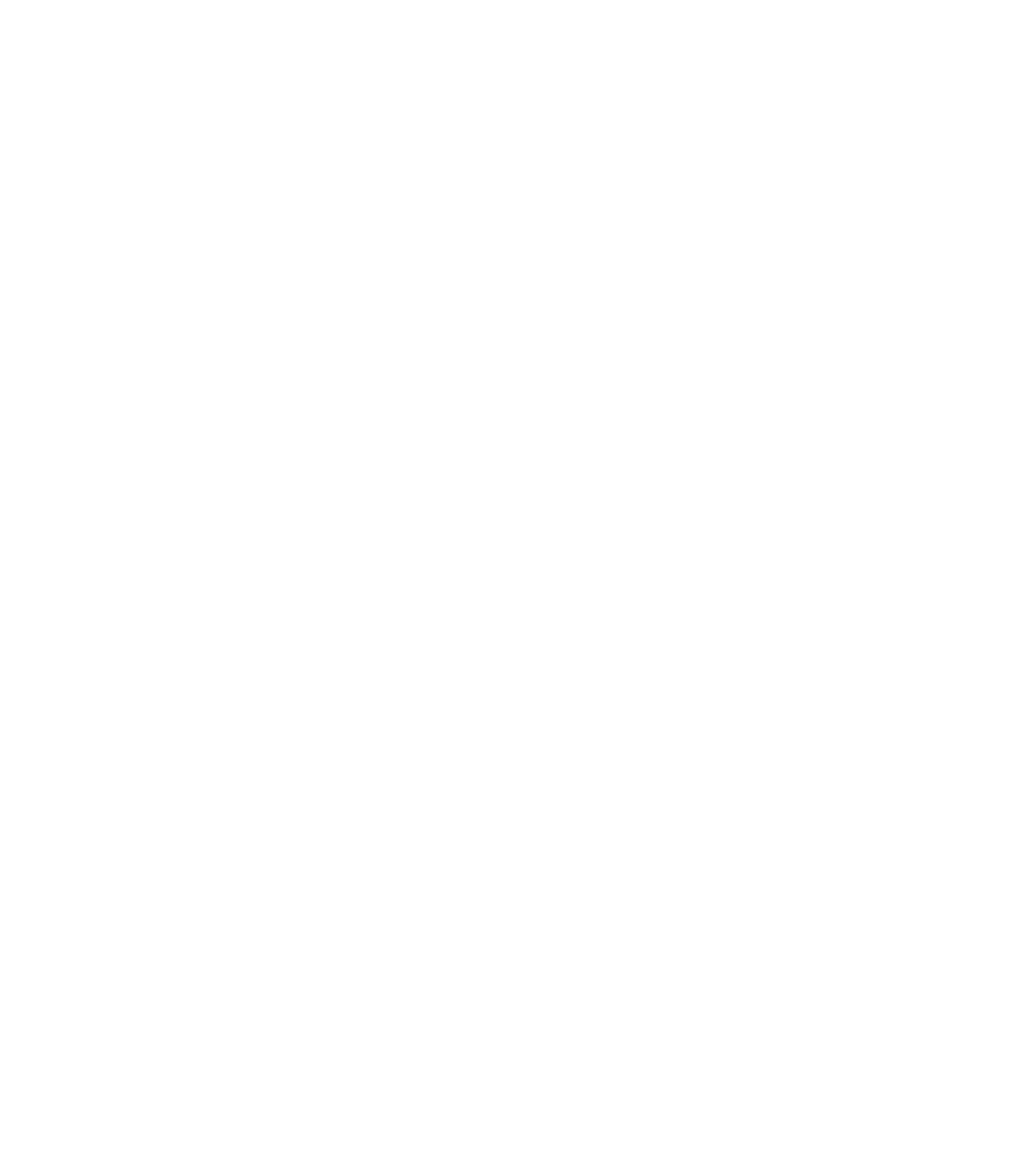
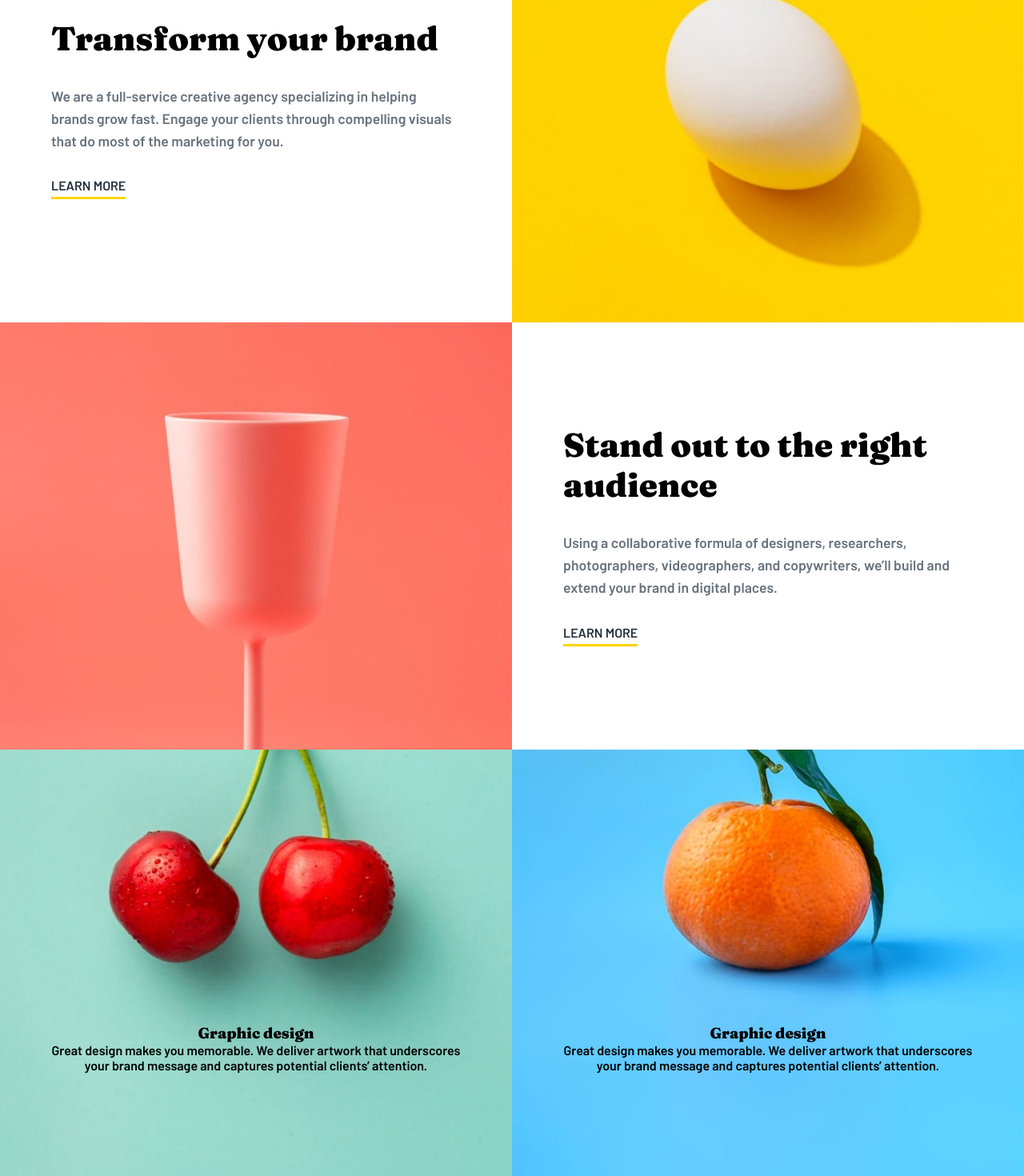
Before and after one commit to Dev-Amna/Agency-landing-page, a React (Vite) app: page / in a window 1280 px wide. Shown: the part 930-2400 px from the top of the page at 80% size. Before the commit the page ends 829 px from the top, so only its background shows below. Built offline with nearby package versions, Linux system fonts and the light colour scheme.

Commit message:
add styling for main section

```diff
--- a/src/components/MainAllSections/MainSection.css
+++ b/src/components/MainAllSections/MainSection.css
@@ -0,0 +1,90 @@
+/* Base layout */
+.stand-audience,
+.photography {
+  display: flex;
+  width: 100%;
+
+}
+
+/* Image section */
+.img-side {
+  position: relative;
+  width: 50%;
+}
+
+.img-side img {
+  width: 100%;
+  height: 100%;
+  object-fit: cover;
+}
+
+.post-set {
+  position: absolute;
+  top: 70%;
+  left: 50%;
+  transform: translate(-50%, -50%);
+  text-align: center;
+
+  width: 80%;
+}
+
+.img-side picture,
+.img-side img {
+  width: 100%;
+  height: 100%;
+  object-fit: cover;
+}
+
+/* Text section */
+.text-side {
+  width: 50%;
+  padding: 4rem;
+  display: flex;
+  flex-direction: column;
+  justify-content: center;
+  gap: 2rem;
+}
+
+.text-side h2 {
+  font-size: 2.6rem;
+  line-height: 1.2;
+}
+
+.text-side p {
+  color: hsl(213, 9%, 45%);
+  font-size: 1.1rem;
+  line-height: 1.6;
+}
+
+.text-side a {
+  font-weight: 700;
+  text-transform: uppercase;
+  text-decoration: none;
+  color: hsl(212, 27%, 19%);
+  border-bottom: 3px solid hsl(51, 100%, 49%);
+  width: fit-content;
+  padding-bottom: 5px;
+}
+
+/* MOBILE RESPONSIVE */
+@media (max-width: 768px) {
+  .stand-audience,
+  .photography {
+    flex-direction: column;
+  }
+
+  .img-side,
+  .text-side {
+    width: 100%;
+
+  }
+
+  .text-side {
+    text-align: center;
+    align-items: center;
+  }
+
+  .img-side {
+    height: auto;
+  }
+}
--- a/src/components/MainAllSections/MainSection.jsx
+++ b/src/components/MainAllSections/MainSection.jsx
@@ -1,11 +1,124 @@
-import React from 'react'
+import React from "react";
+import "./MainSection.css";
 
 function StandOutSection() {
   return (
-    <div>
-      <h2>I'm Main Section</h2>
-    </div>
-  )
+    <>
+      {/* section 1 */}
+      <section className="stand-audience">
+        <div className="text-side">
+          <h2>Transform your brand</h2>
+          <p>
+            We are a full-service creative agency specializing in helping brands
+            grow fast. Engage your clients through compelling visuals that do
+            most of the marketing for you.
+          </p>
+          <a href="#">Learn More</a>
+        </div>
+
+        <div className="img-side">
+          <picture>
+            <source
+              media="(max-width: 767px)"
+              srcSet="./assets/mobile/image-transform.jpg"
+            />
+            <source
+              media="(min-width: 768px)"
+              srcSet="./assets/desktop/image-transform.jpg"
+            />
+            <img
+              src="./assets/desktop/image-transform.jpg"
+              alt="image-transform"
+            />
+          </picture>
+        </div>
+      </section>
+
+      {/* section 2 */}
+      <section className="stand-audience">
+        <div className="img-side">
+          <picture>
+            <source
+              media="(max-width: 767px)"
+              srcSet="./assets/mobile/image-stand-out.jpg"
+            />
+            <source
+              media="(min-width: 768px)"
+              srcSet="./assets/desktop/image-stand-out.jpg"
+            />
+            <img
+              src="./assets/desktop/image-stand-out.jpg"
+              alt="image-stand-out"
+            />
+          </picture>
+        </div>
+
+        <div className="text-side">
+          <h2>Stand out to the right audience</h2>
+          <p>
+            Using a collaborative formula of designers, researchers,
+            photographers, videographers, and copywriters, we’ll build and
+            extend your brand in digital places.
+          </p>
+          <a href="#">Learn More</a>
+        </div>
+      </section>
+
+      {/* section 3 */}
+      <section className="photography">
+        <div className="img-side">
+          <picture>
+            <source
+              media="(max-width: 767px)"
+              srcSet="./assets/mobile/image-graphic-design.jpg"
+            />
+            <source
+              media="(min-width: 768px)"
+              srcSet="./assets/desktop/image-graphic-design.jpg"
+            />
+            <img
+              src="./assets/desktop/image-graphic-design.jpg"
+              alt="image-graphic-design"
+            />
+          </picture>
+
+          <div className="post-set">
+            <h3>Graphic design</h3>
+          <p>
+            Great design makes you memorable. We deliver artwork that
+            underscores your brand message and captures potential clients’
+            attention.
+          </p>
+          </div>
+        </div>
+
+        <div className="img-side">
+          <picture>
+            <source
+              media="(max-width: 767px)"
+              srcSet="./assets/mobile/image-photography.jpg"
+            />
+            <source
+              media="(min-width: 768px)"
+              srcSet="./assets/desktop/image-photography.jpg"
+            />
+            <img
+              src="./assets/desktop/image-photography.jpg"
+              alt="image-photography"
+            />
+          </picture>
+       <div className="post-set">
+           <h3>Graphic design</h3>
+          <p>
+            Great design makes you memorable. We deliver artwork that
+            underscores your brand message and captures potential clients’
+            attention.
+          </p>
+       </div>
+        </div>
+      </section>
+    </>
+  );
 }
 
-export default StandOutSection
+export default StandOutSection;
```
Also changed, not shown: src/components/MainAllSections/Gallery.jsx (added, +26 -0 lines).
